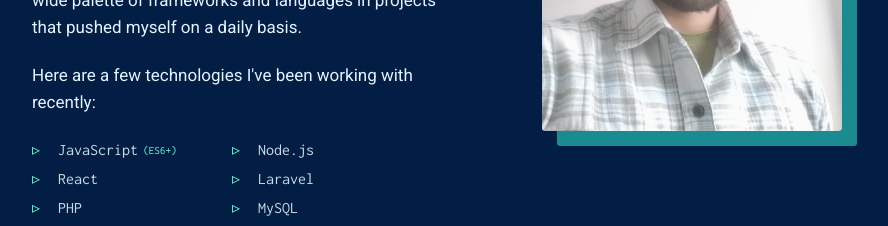
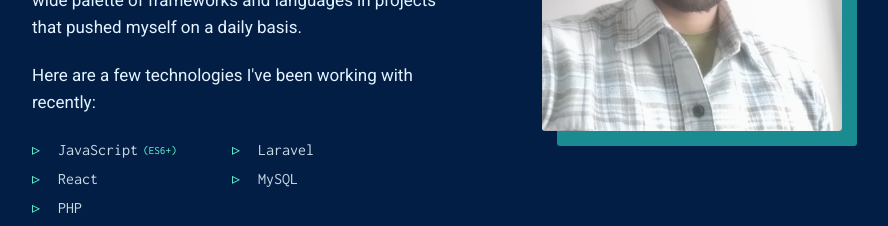
Before and after one commit to cshyam1892/portfolio, a React (Create React App) app: page / in a window 1280 px wide. Shown: the part 1400-1626 px from the top of the page, without its empty margins (188-1076 px from the left). Built offline with nearby package versions, Linux system fonts and the light colour scheme.

Commit message:
removed nodejs(for later)

```diff
--- a/src/components/AboutMe/AboutMe.js
+++ b/src/components/AboutMe/AboutMe.js
@@ -45,7 +45,7 @@ const AboutMe = () => {
 						<section className='skills'>
 							<ul>
 								<li>
-									<span>▹</span> JavaScript <span className='es6'>(ES6+)</span>
+									<span>▹</span> JavaScript <span class="es6">(ES6+)</span>
 								</li>
 								<li>
 									<span>▹</span> React
@@ -55,9 +55,6 @@ const AboutMe = () => {
 								</li>
 							</ul>
 							<ul>
-								<li>
-									<span>▹</span> Node.js
-								</li>
 								<li>
 									<span>▹</span> Laravel
 								</li>
```
